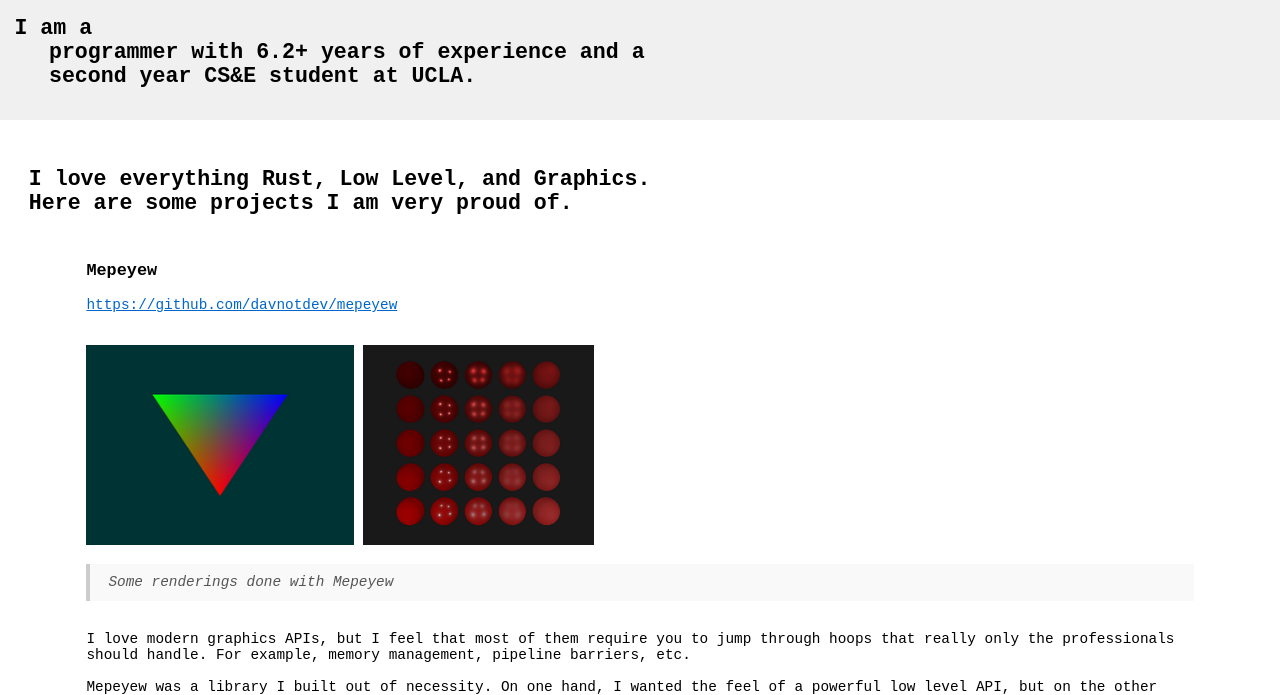
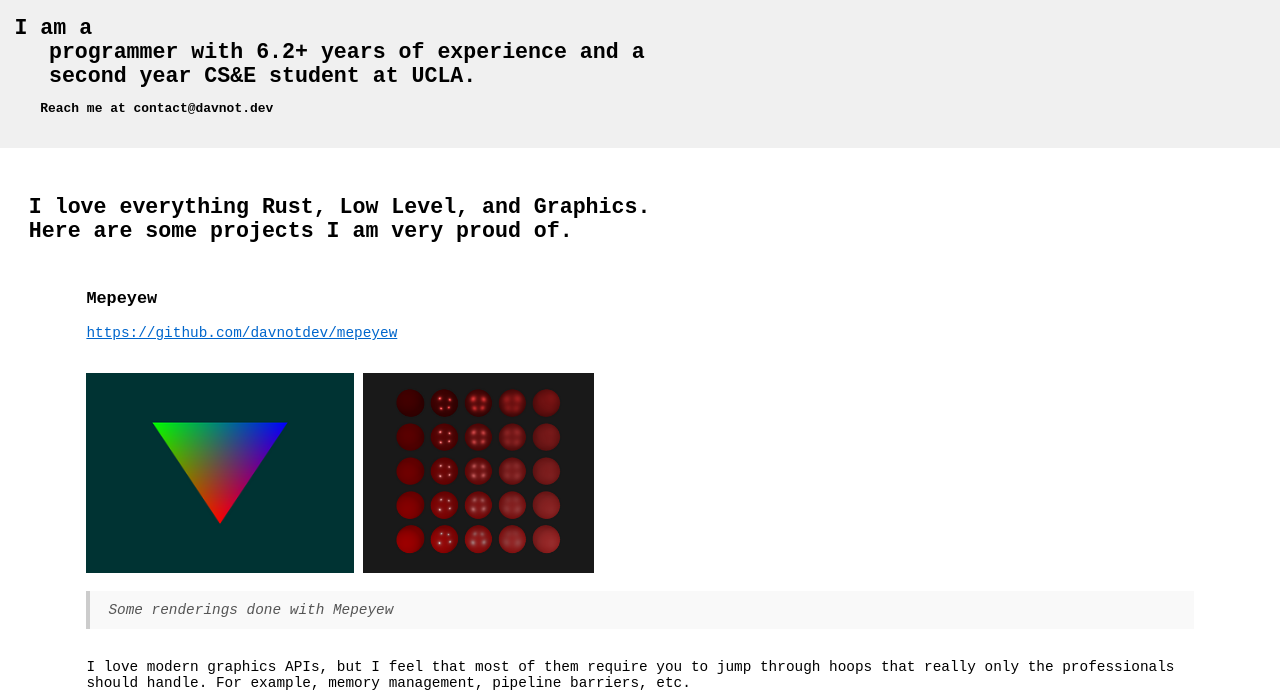
Before and after one commit to davnotdev/davnotdotdev, a plain HTML site: page index.html in a window 1280 px wide. Shown: the part 70-765 px from the top of the page. Drawn offline with Linux system fonts and the light colour scheme; a web font is replaced by a local one.

Commit message:
Add contact

```diff
--- a/index.html
+++ b/index.html
@@ -63,6 +63,10 @@
             flex-wrap: wrap;
         }
 
+        #sidenote {
+            font-size: 0.6em;
+        }
+
         @media (prefers-color-scheme: dark) {
             body {
                 background-color: #121212;
@@ -102,6 +106,7 @@
         <h2>I am a <br>
             &emsp; programmer with <span id="experience">&gt;5</span>+ years of experience and a <br>
             &emsp; <span id="collegeyear">[first year]+</span> CS&E student at UCLA.
+            <p id="sidenote">&emsp;&emsp;Reach me at contact@davnot.dev</p>
         </h2>
 
         <noscript>No Javascript =&lt; Placeholder text only</noscript>
```
